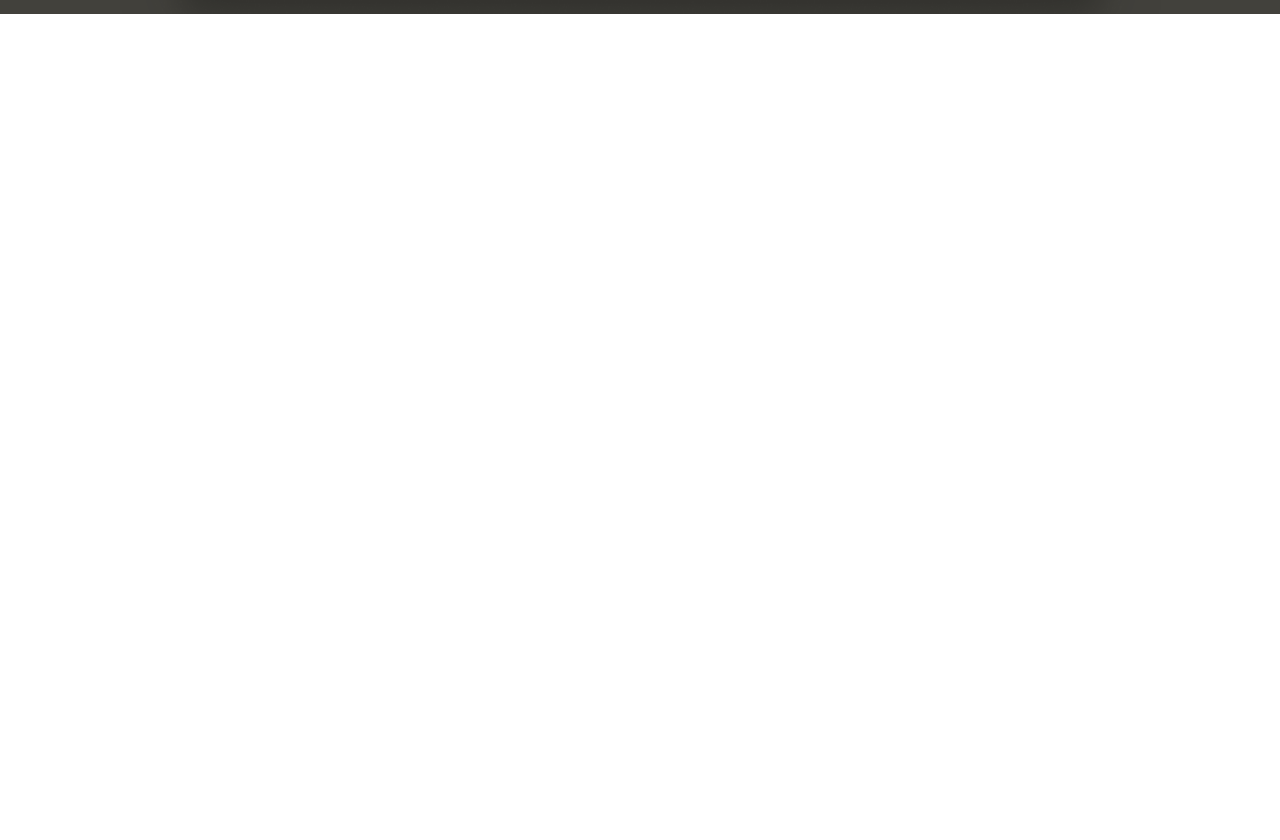
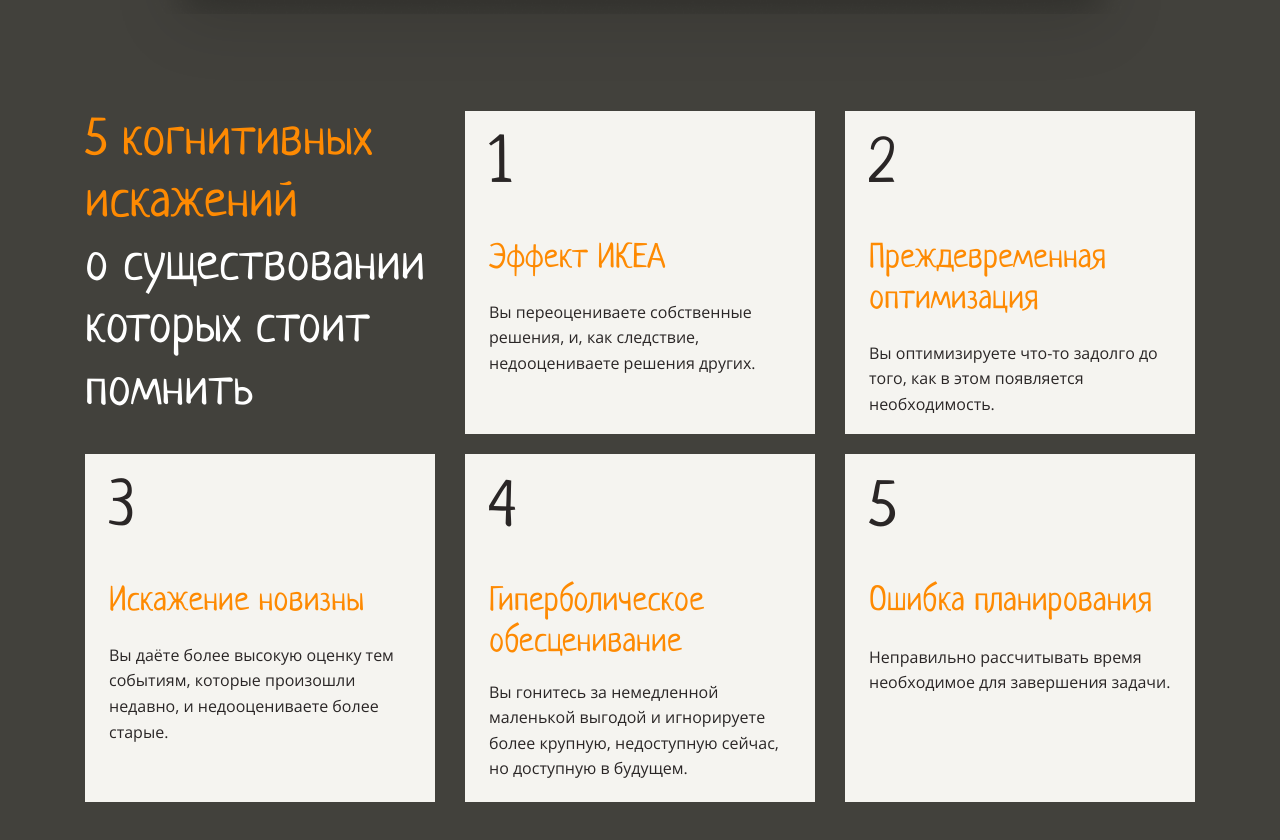
Before and after one commit to kaolin223/layout-designer-project-58, a plain HTML site: page index.html in a window 1280 px wide. Shown: the part 1812-2652 px from the top of the page. Before the commit the page ends 1826 px from the top, so only its background shows below. Drawn offline with Linux system fonts and the light colour scheme.

Commit message:
feat: create navigation section

```diff
--- a/assets/css/style.css
+++ b/assets/css/style.css
@@ -1,10 +1,12 @@
 @font-face {
     font-family: 'Open-Sans';
+    font-weight: 400;
     src: url(../fonts/OpenSans-Regular.ttf);
 }
 
 @font-face {
     font-family: 'Neucha';
+    font-weight: 400;
     src: url(../fonts/Neucha-Regular.ttf);
 }
 
@@ -162,18 +164,13 @@
 
 .video__section {
   background-color: #FFFFFF;
-  position: absolute;
   width: 100%;
-  height: 100%;
+  max-height: 912px;
 }
 
 .video__section__inner {
   padding-top: 100px;
   position: relative;
-}
-
-.video__section__title {
-
 }
 
 .video__title {
@@ -217,3 +214,90 @@
 
   background-color: #42413C;
 }
+
+/* NAVIGATION */
+
+.navigation {
+  background-color: #42413C;
+  padding-top: 97px;
+  padding-bottom: 100px;
+}
+
+.navigation__inner {
+  display: flex;
+  gap: 20px 30px;
+  flex-wrap: wrap;
+}
+
+.card__text {
+  width: 350px;
+  height: 323px;
+}
+
+.navigation__text {
+  font-family: 'Neucha';
+  font-size: 52px;
+  line-height: 62.4px;
+  color: #FFFFFF;
+}
+
+.orange__text__navigation {
+  color: #FE8A02;
+}
+
+.card {
+  width: 350px;
+  height: 323px;
+  padding: 24px;
+
+  background-color: #F5F4F0;
+}
+
+.card:nth-child(4) {
+  height: 348px;
+}
+
+.card:nth-child(5) {
+  height: 348px;
+}
+
+.card:nth-child(6) {
+  height: 348px;
+}
+
+.number {
+  font-size: 64px;
+
+  font-family: 'Neucha';
+  line-height: 1;
+}
+
+.title__navigation {
+  margin-top: 40px;
+  color: #FE8A02;
+  line-height: 40.8px;
+}
+
+.paragraph__navigation {
+  font-family: 'Open-Sans';
+  font-size: 16px;
+  line-height: 25.6px;
+
+  margin-top: 20px;
+}
+
+.paragraph__navigation_5 {
+  font-family: 'Open-Sans';
+  font-size: 16px;
+  line-height: 25.6px;
+
+  margin-top: 22px;
+}
+
+.paragraph__navigation_4 {
+  font-family: 'Open-Sans';
+  font-size: 16px;
+  line-height: 25.6px;
+
+  margin-top: 16px;
+}
--- a/index.html
+++ b/index.html
@@ -40,6 +40,41 @@
             </div>
             <div class="video__rectangle"></div>
         </section>
+
+        <section class="navigation" id="navigation ">
+            <div class="container">
+                <div class="navigation__inner">
+                    <div class="card__text">
+                        <p class="navigation__text"><span class="orange__text__navigation"> 5 когнитивных искажений</span> <br> о существовании которых стоит помнить</p>
+                    </div>
+                    <div class="card">
+                        <span class="number">1</span>
+                        <h3 class="title__navigation">Эффект ИКЕА</h3>
+                        <p class="paragraph__navigation">Вы переоцениваете собственные решения, и, как следствие, недооцениваете решения других.</p>
+                    </div>
+                    <div class="card">
+                        <span class="number">2</span>
+                        <h3 class="title__navigation">Преждевременная оптимизация</h3>
+                        <p class="paragraph__navigation">Вы оптимизируете что-то задолго до того, как в этом появляется необходимость.</p>
+                    </div>
+                    <div class="card">
+                        <span class="number">3</span>
+                        <h3 class="title__navigation">Искажение новизны</h3>
+                        <p class="paragraph__navigation">Вы даёте более высокую оценку тем событиям, которые произошли недавно, и недооцениваете более старые.</p>
+                    </div>
+                    <div class="card">
+                        <span class="number">4</span>
+                        <h3 class="title__navigation">Гиперболическое обесценивание</h3>
+                        <p class="paragraph__navigation_4">Вы гонитесь за немедленной маленькой выгодой и игнорируете более крупную, недоступную сейчас, но доступную в будущем.</p>
+                    </div>
+                    <div class="card">
+                        <span class="number">5</span>
+                        <h3 class="title__navigation">Ошибка планирования</h3>
+                        <p class="paragraph__navigation_5">Неправильно рассчитывать время необходимое для завершения задачи.</p>
+                    </div>
+                </div>
+            </div>
+        </section>
     </main>
     <footer>
 
```
